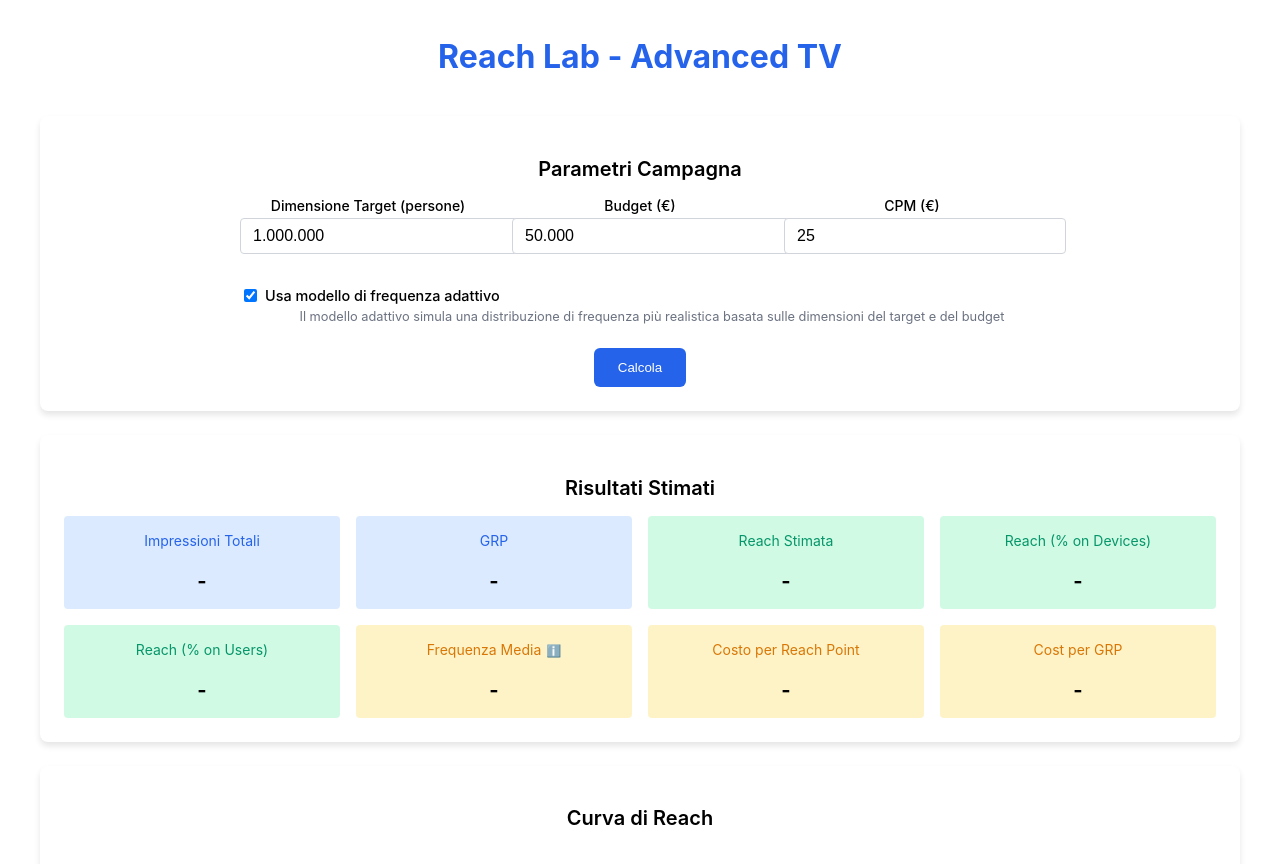
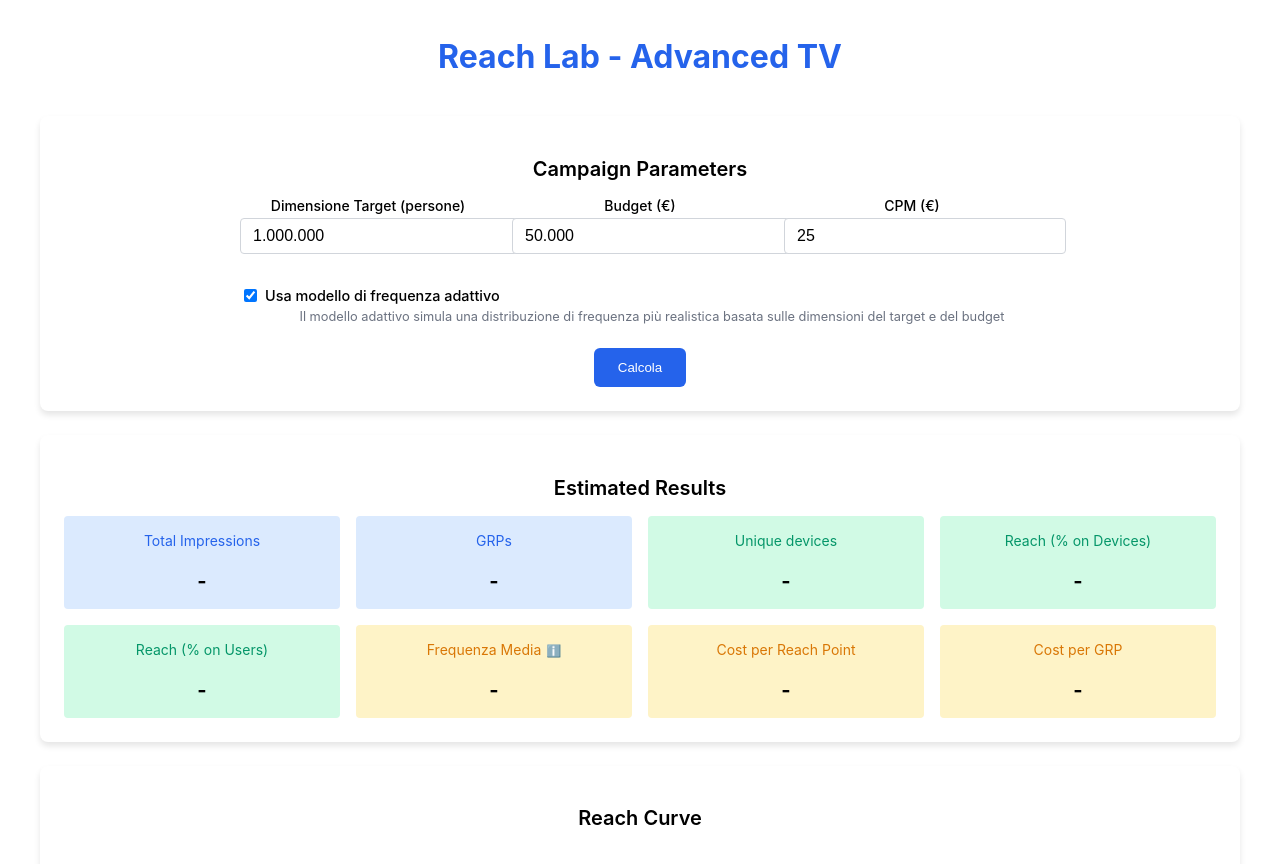
Before and after one commit to steprojects90/Reach-Lab, a React (Create React App) app: page / in a window 1280 px wide. Shown: the top 864 px of the page. Built offline with nearby package versions, Linux system fonts and the light colour scheme.

Commit message:
Update ReachLab.jsx

```diff
--- a/src/ReachLab.jsx
+++ b/src/ReachLab.jsx
@@ -401,7 +401,7 @@ const ReachLab = () => {
       </div>
 
       <Card>
-        <h2 className="card-title text-center">Parametri Campagna</h2>
+        <h2 className="card-title text-center">Campaign Parameters</h2>
         <div className="form-grid-centered">
           <div className="form-group">
             <label htmlFor="targetSize" className="form-label">
@@ -488,20 +488,20 @@ const ReachLab = () => {
       )}
 
       <Card>
-        <h2 className="card-title">Risultati Stimati</h2>
+        <h2 className="card-title">Estimated Results</h2>
         <div className="results-grid">
           <div className="result-box result-box-primary">
-            <p className="result-label text-primary">Impressioni Totali</p>
+            <p className="result-label text-primary">Total Impressions</p>
             <p className="result-value">{results.impressions}</p>
           </div>
 
           <div className="result-box result-box-primary">
-            <p className="result-label text-primary">GRP</p>
+            <p className="result-label text-primary">GRPs</p>
             <p className="result-value">{results.grp}</p>
           </div>
 
           <div className="result-box result-box-success">
-            <p className="result-label text-success">Reach Stimata</p>
+            <p className="result-label text-success">Unique devices</p>
             <p className="result-value">{results.reach}</p>
           </div>
 
@@ -526,7 +526,7 @@ const ReachLab = () => {
           </div>
 
           <div className="result-box result-box-warning">
-            <p className="result-label text-warning">Costo per Reach Point</p>
+            <p className="result-label text-warning">Cost per Reach Point</p>
             <p className="result-value">{results.costPerReach}</p>
           </div>
 
@@ -538,7 +538,7 @@ const ReachLab = () => {
       </Card>
 
       <Card>
-        <h2 className="card-title">Curva di Reach</h2>
+        <h2 className="card-title">Reach Curve</h2>
         <div ref={containerRef} className="canvas-container">
           <canvas ref={canvasRef}></canvas>
         </div>
```
